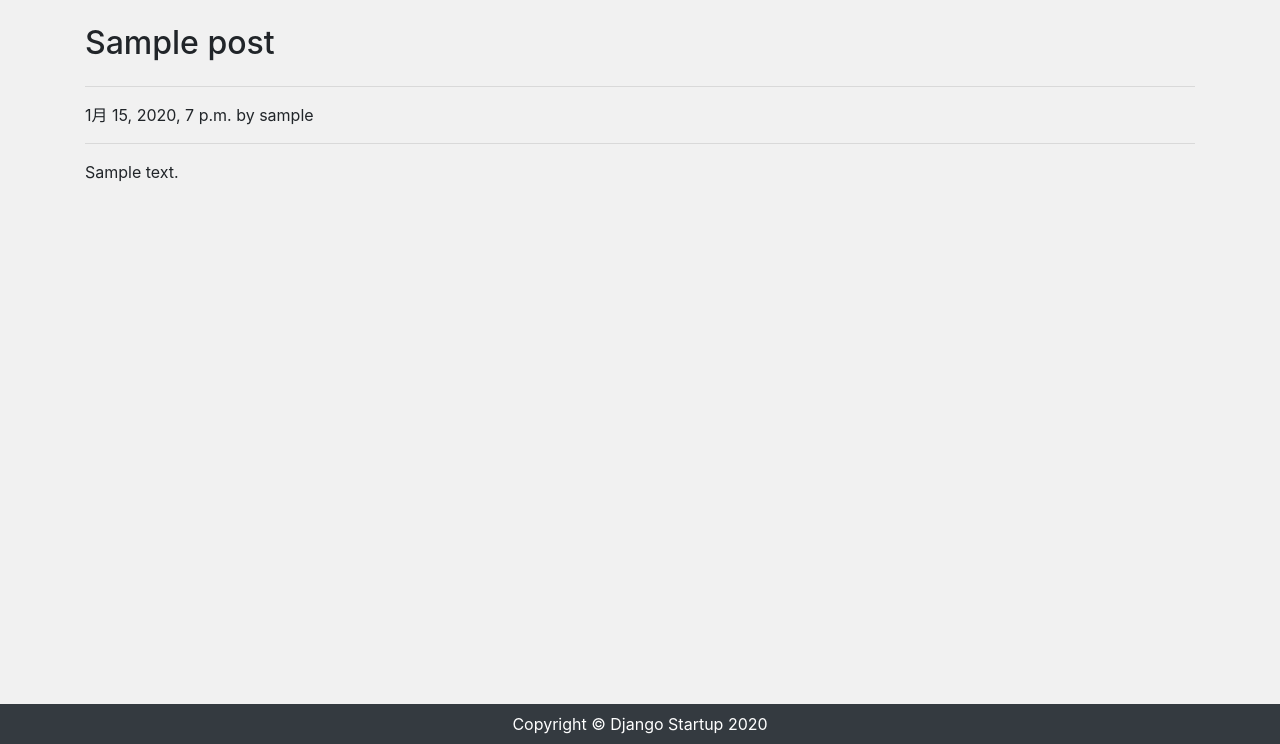
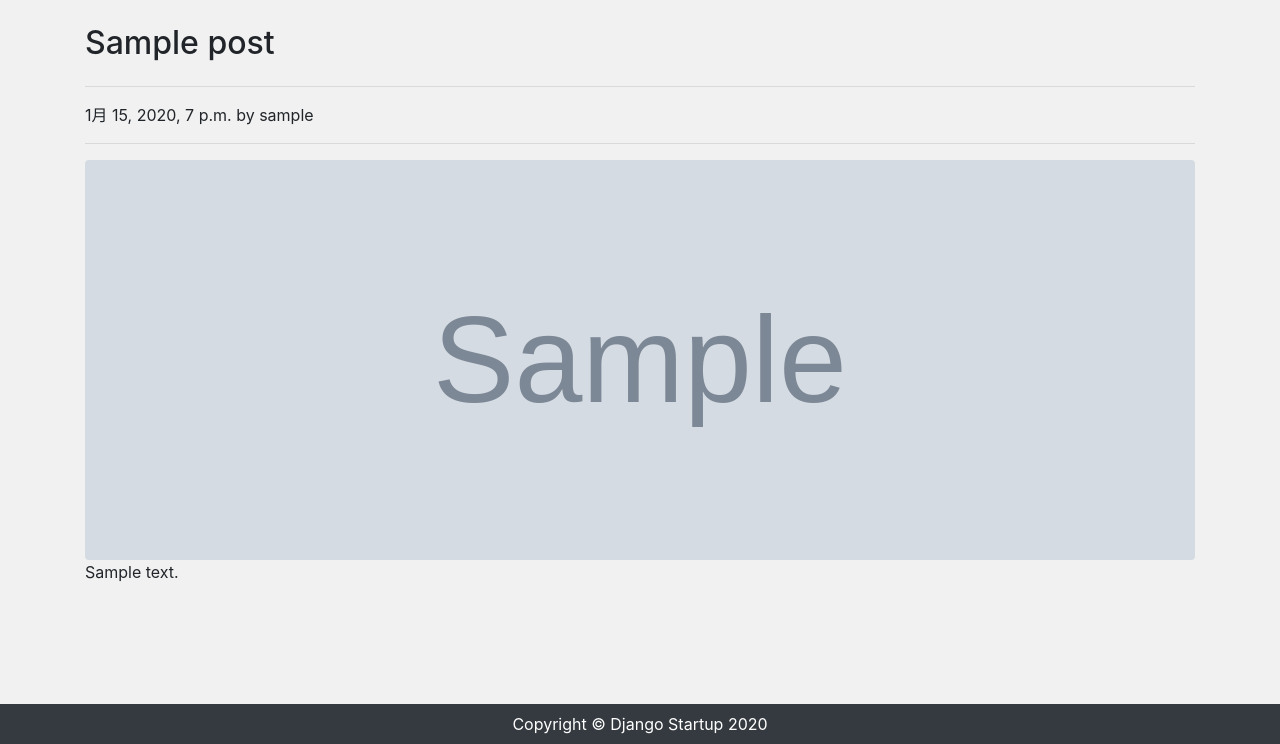
Before and after one commit to reomatsuoka/django-blog-practice2, a Django app: page /post/1/ in a window 1280 px wide. Shown: the part 56-800 px from the top of the page. Run offline with Django 3.2, Linux system fonts and the light colour scheme; tables that the repository leaves empty hold one stand-in row (values such as "Sample post"); grey boxes marked "Sample" are stand-in pictures; some libraries are stand-ins or nearby versions.

Commit message:
imageupload

```diff
--- a/app/forms.py
+++ b/app/forms.py
@@ -3,3 +3,4 @@ from django import forms
 class PostForm(forms.Form):
     title = forms.CharField(max_length=30 , label="タイトル")
     content = forms.CharField(label="内容" , widget=forms.Textarea())
+    image = forms.ImageField(label='イメージ画像', required=False)
--- a/app/models.py
+++ b/app/models.py
@@ -5,6 +5,7 @@ from django.utils import timezone
 class Post(models.Model):
     author = models.ForeignKey(settings.AUTH_USER_MODEL, on_delete=models.CASCADE)
     title = models.CharField("タイトル", max_length=200)
+    image = models.ImageField(upload_to='images', verbose_name='イメージ画像', null=True, blank=True)
     content = models.TextField("本文")
     created = models.DateTimeField("作成日", default=timezone.now)
 
--- a/app/static/css/style.css
+++ b/app/static/css/style.css
@@ -52,3 +52,14 @@ main {
 .form-control:focus{
     box-shadow: none;
 }
+
+.index-img{
+    object-fit: cover;
+    height: 240px;
+}
+
+.detail-img{
+    object-fit: cover;
+    width:100%;
+    height: 400px;
+}
--- a/app/templates/app/post_detail.html
+++ b/app/templates/app/post_detail.html
@@ -6,6 +6,9 @@
 <hr>
 <p>{{post_data.created}} by {{ post_data.author }}</p>
 <hr>
+{% if post_data.image %}
+    <img class="rounded detail-img" src="{{post_data.image.url}}" alt="">
+{% endif %}
 <p>{{ post_data.content|linebreaksbr }}</p>
 {% if user.is_authenticated %}
     <hr>
--- a/app/templates/app/post_form.html
+++ b/app/templates/app/post_form.html
@@ -6,10 +6,13 @@
     <h2>投稿</h2>
 </div>
 
-<form method="post">
+<form method="post" enctype="multipart/form-data">
     {% csrf_token %}
     <div class="formpost">
         {% render_field form.title class="form-control" placeholder="タイトルを入力" %}
+    </div>
+    <div class="formpost">
+        {{ form.image }}
     </div>
     <div class="formpost">
         {% render_field form.content class="form-control" placeholder="本文を入力" %}
--- a/app/views.py
+++ b/app/views.py
@@ -36,6 +36,8 @@ class CreatePostView(LoginRequiredMixin, View):
             post_data.author = request.user
             post_data.title = form.cleaned_data['title']
             post_data.content = form.cleaned_data['content']
+            if request.FILES:
+                post_data.image = request.FILES.get('image')
             post_data.save()
             return redirect('post_detail', post_data.id)
 
@@ -51,6 +53,7 @@ class PostEditView(LoginRequiredMixin, View):
             initial={
                 'title': post_data.title,
                 'content': post_data.content,
+                'image': post_data.image,
             }
         )
         return render(request, 'app/post_form.html',{
@@ -64,6 +67,8 @@ class PostEditView(LoginRequiredMixin, View):
             post_data= Post.objects.get(id=self.kwargs['pk'])
             post_data.title= form.cleaned_data['title']
             post_data.content= form.cleaned_data['content']
+            if request.FILES:
+                post_data.image = request.FILES.get('image')
             post_data.save()
             return redirect('post_detail', self.kwargs['pk'])
 
--- a/mysite/settings.py
+++ b/mysite/settings.py
@@ -132,3 +132,6 @@ SITE_ID= 1
 LOGIN_REDIRECT_URL = '/'
 ACCOUNT_LOGOUT_REDIRECT_URL = '/'
 ACCOUNT_EMAIL_VERIFICATION = 'none'
+
+MEDIA_URL = '/media/'
+MEDIA_ROOT = os.path.join(BASE_DIR, 'media')
--- a/mysite/urls.py
+++ b/mysite/urls.py
@@ -15,6 +15,8 @@ Including another URLconf
 """
 from django.contrib import admin
 from django.urls import path, include
+from django.conf.urls.static import static
+from django.conf import settings
 
 urlpatterns = [
     path('admin/', admin.site.urls),
@@ -22,3 +24,6 @@ urlpatterns = [
     path('accounts', include('accounts.urls')),
     path('accounts', include('allauth.urls')),
 ]
+
+if settings.DEBUG:
+    urlpatterns += static(settings.MEDIA_URL, document_root=settings.MEDIA_ROOT)
--- a/requirements.txt
+++ b/requirements.txt
@@ -1,3 +1,4 @@
 Django~=2.2.10
 django-widget-tweaks~=1.4.8
 django-allauth~=0.41.0
+Pillow~=2.2.1
```
Also changed, not shown: app/templates/app/index.html (+8 -5 lines), app/migrations/0002_post_image.py (added), media/images/header1.jpeg (added).
